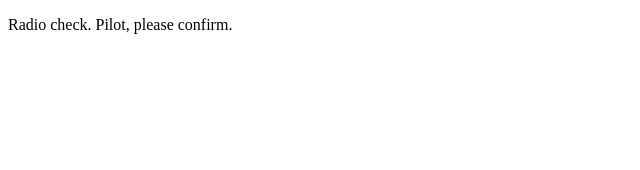
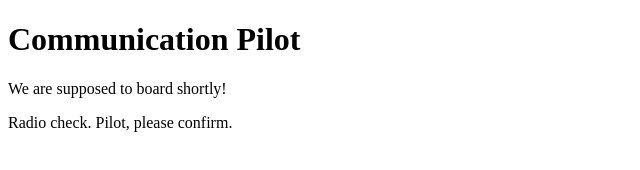
Before and after one commit to arunastanley/communication-log-Control, a plain HTML site: page index.html in a window 1280 px wide. Shown: the whole page, without its empty margins (0-640 px from the left). Drawn offline with Linux system fonts and the light colour scheme.

Commit message:
Html Modified

```diff
--- a/index.html
+++ b/index.html
@@ -1,6 +1,11 @@
 <!DOCTYPE html>
 <html>
+   <head>
+      <title>Communication Medium!</title>
+   </head>
    <body>
+      <h1>Communication Pilot</h1>
+      <p> We are supposed to board shortly!</p>
       <p>Radio check. Pilot, please confirm.</p>
    </body>
 </html>
```
